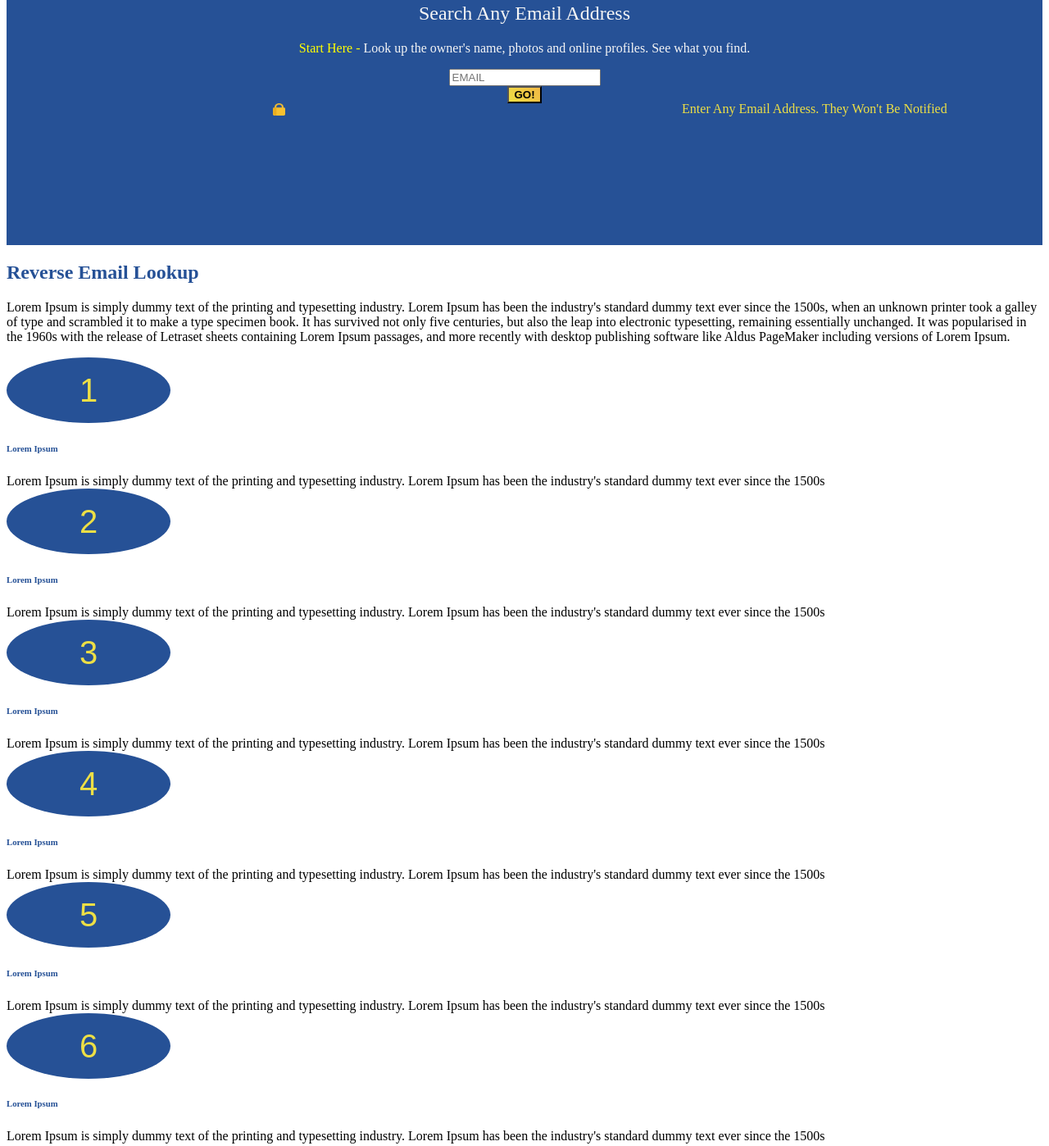
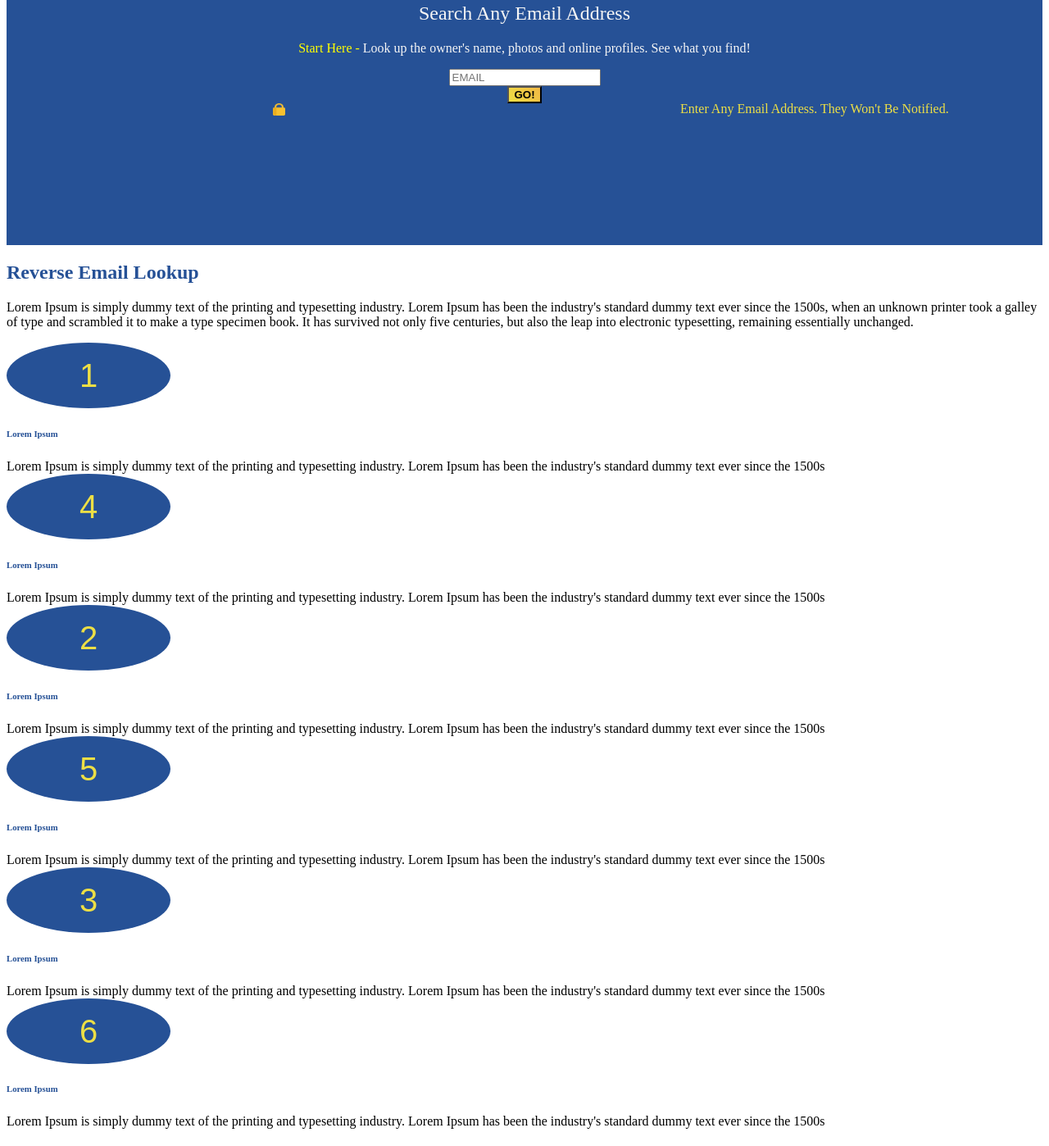
Before and after one commit to ajain27/ltvco-vanillaJS, a plain HTML site: page views/nav.html in a window 1280 px wide. Shown: the part 59-1457 px from the top of the page at 82% size. Drawn offline with Linux system fonts and the light colour scheme.

Commit message:
Adjusting the reverse look up heading and markup

```diff
--- a/views/nav.html
+++ b/views/nav.html
@@ -1,6 +1,8 @@
 <html>
-<head><link rel="stylesheet" href="../styles/style.css"></head>
-</html>
+
+<head>
+    <link rel="stylesheet" href="../styles/style.css">
+</head>
 <div class="ltvco-banner banner-color w-100">
     <div class="ltvco-header w-100 d-flex mb-5">
         <div class="w-100">
@@ -18,7 +20,7 @@
         </div>
     </div>
     <h2>Search Any Email Address</h2>
-    <p class="desc"> Look up the owner's name, photos and online profiles. See what you find.</p>
+    <p class="desc"> Look up the owner's name, photos and online profiles. See what you find!</p>
     <div class="form-group justify-content-center d-flex email-form">
         <div class="col-sm-12 col-md-4">
             <input type="text" class="form-control p-3 mr-2 w-100" id="email" name="email" placeholder="EMAIL">
@@ -30,26 +32,33 @@
     </div>
     <div class="form-group d-flex m-2">
         <img src="../assets/PNGs/lock@2x.png" alt="lock" class="lock">
-        <span class="ltvco-info">Enter Any Email Address. They Won't Be Notified</span>
+        <span class="ltvco-info">Enter Any Email Address. They Won't Be Notified.</span>
     </div>
 </div>
 <div class="container-fluid">
     <div class="m-auto text-center">
         <h2 class="ltvco-color mt-3">Reverse Email Lookup</h2>
         <div class="container">
-            <div class="col"></div>
-            <p class="text-left">Lorem Ipsum is simply dummy text of the printing and typesetting industry. Lorem Ipsum
-                has been the
-                industry's standard dummy text ever since the 1500s, when an unknown printer took a galley of type and
-                scrambled it to make a type specimen book. It has survived not only five centuries, but also the leap
-                into electronic typesetting, remaining essentially unchanged. It was popularised in the 1960s with the
-                release of Letraset sheets containing Lorem Ipsum passages, and more recently with desktop publishing
-                software like Aldus PageMaker including versions of Lorem Ipsum.
+            <div class="row mb-3">
+                <div class="col-1"></div>
+                <div class="col">
+                    <p class="text-left">Lorem Ipsum is simply dummy text of the printing and typesetting industry.
+                        Lorem
+                        Ipsum
+                        has been the
+                        industry's standard dummy text ever since the 1500s, when an unknown printer took a galley of
+                        type
+                        and
+                        scrambled it to make a type specimen book. It has survived not only five centuries, but also the
+                        leap
+                        into electronic typesetting, remaining essentially unchanged.
+                    </p>
+                </div>
+                <div class="col-1"></div>
+            </div>
 
-            </p>
-            <div class="col"></div>
             <div class="row d-flex more-info m-2">
-                <div class="col-sm-12 col-md-6 mb-3" >
+                <div class="col-sm-12 col-md-6 mb-3">
                     <div class="col-sm-12 d-flex">
                         <div class="circle">1</div>
                         <div class="ml-2 text-left">
@@ -57,18 +66,48 @@
                             Lorem Ipsum is simply dummy text of the printing and typesetting
                             industry. Lorem Ipsum
                             has been the
-                            industry's standard dummy text ever since the 1500s</div>
+                            industry's standard dummy text ever since the 1500s
+                        </div>
                     </div>
                 </div>
                 <div class="col-sm-12 col-md-6 mb-3">
                     <div class="col-sm-12 d-flex">
-                        <div class="circle">2</div>
+                        <div class="circle">4</div>
                         <div class="text-left ml-2">
                             <h6 class="ltvco-color">Lorem Ipsum</h6>
                             Lorem Ipsum is simply dummy text of the printing and typesetting
                             industry. Lorem Ipsum
                             has been the
-                            industry's standard dummy text ever since the 1500s</div>
+                            industry's standard dummy text ever since the 1500s
+                        </div>
+                    </div>
+
+                </div>
+            </div>
+            <div class="row d-flex more-info m-2">
+                <div class="col-sm-12 col-md-6 mb-3">
+                    <div class="col-sm-12 d-flex">
+                        <div class="circle">2</div>
+                        <div class="ml-2 text-left">
+                            <h6 class="ltvco-color">Lorem Ipsum</h6>
+                            Lorem Ipsum is simply dummy text of the printing and typesetting
+                            industry. Lorem Ipsum
+                            has been the
+                            industry's standard dummy text ever since the 1500s
+                        </div>
+                    </div>
+
+                </div>
+                <div class="col-sm-12 col-md-6 mb-3">
+                    <div class="col-sm-12 d-flex">
+                        <div class="circle">5</div>
+                        <div class="text-left ml-2">
+                            <h6 class="ltvco-color">Lorem Ipsum</h6>
+                            Lorem Ipsum is simply dummy text of the printing and typesetting
+                            industry. Lorem Ipsum
+                            has been the
+                            industry's standard dummy text ever since the 1500s
+                        </div>
                     </div>
 
                 </div>
@@ -82,33 +121,8 @@
                             Lorem Ipsum is simply dummy text of the printing and typesetting
                             industry. Lorem Ipsum
                             has been the
-                            industry's standard dummy text ever since the 1500s</div>
-                    </div>
-
-                </div>
-                <div class="col-sm-12 col-md-6 mb-3">
-                    <div class="col-sm-12 d-flex">
-                        <div class="circle">4</div>
-                        <div class="text-left ml-2">
-                            <h6 class="ltvco-color">Lorem Ipsum</h6>
-                            Lorem Ipsum is simply dummy text of the printing and typesetting
-                            industry. Lorem Ipsum
-                            has been the
-                            industry's standard dummy text ever since the 1500s</div>
-                    </div>
-
-                </div>
-            </div>
-            <div class="row d-flex more-info m-2">
-                <div class="col-sm-12 col-md-6 mb-3">
-                    <div class="col-sm-12 d-flex">
-                        <div class="circle">5</div>
-                        <div class="ml-2 text-left">
-                            <h6 class="ltvco-color">Lorem Ipsum</h6>
-                            Lorem Ipsum is simply dummy text of the printing and typesetting
-                            industry. Lorem Ipsum
-                            has been the
-                            industry's standard dummy text ever since the 1500s</div>
+                            industry's standard dummy text ever since the 1500s
+                        </div>
                     </div>
 
                 </div>
@@ -120,10 +134,13 @@
                             Lorem Ipsum is simply dummy text of the printing and typesetting
                             industry. Lorem Ipsum
                             has been the
-                            industry's standard dummy text ever since the 1500s</div>
+                            industry's standard dummy text ever since the 1500s
+                        </div>
                     </div>
                 </div>
             </div>
         </div>
     </div>
 </div>
+
+</html>
```
